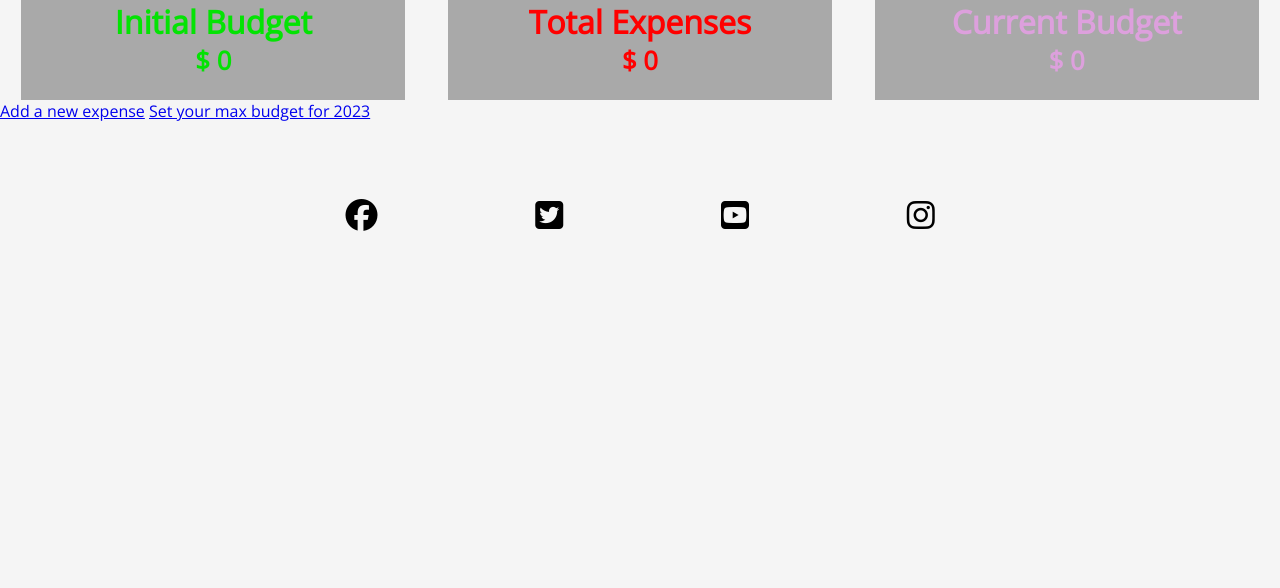
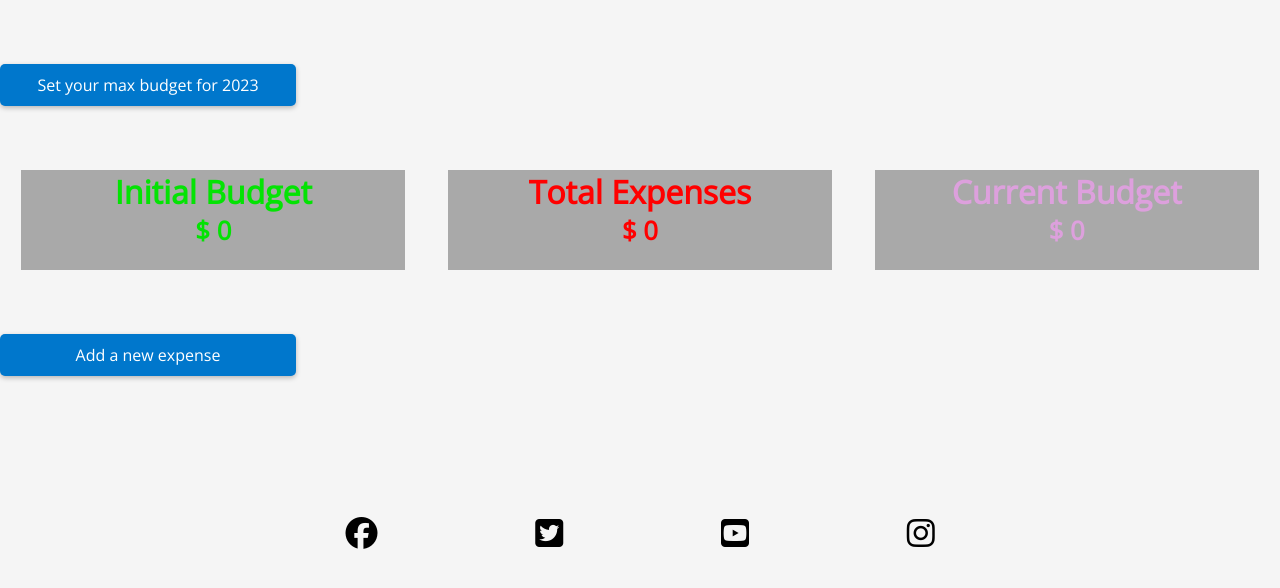
Before and after one commit to Code-Institute-Submissions/SpendWise, a Django app: page /expenses/ in a window 1280 px wide. Shown: the part 104-692 px from the top of the page. Run offline with Django 3.2, Linux system fonts and the light colour scheme; the visitor is signed in with stand-in values (Sample User, id 1); data that the repository does not hold is empty; some libraries are stand-ins or nearby versions; some web fonts are replaced.

Commit message:
add message to display when user adds budget

```diff
--- a/expenses/views.py
+++ b/expenses/views.py
@@ -85,6 +85,7 @@ def add_budget(request):
         form = BudgetForm(request.POST)
         if form.is_valid():
             form.save()
+            messages.success(request, f'You have successfully added your new budget')
             return redirect('exp_page')
 
 
--- a/static/css/style.css
+++ b/static/css/style.css
@@ -73,8 +73,6 @@ body {
     flex-wrap: wrap;
 
 
-
-
 }
 
 .placeholder_expense {
@@ -127,6 +125,38 @@ body {
 #menu li {
     padding-left:15px;
     display:inline;
+
+}
+
+#btn_add{
+    margin-top: 5%;
+    display: inline-block;
+    padding: 10px 20px;
+    text-decoration: none;
+    text-align: center;
+    width:20%;
+    background-color: #0077cc;
+
+    color: #fff;
+    border-radius: 5px;
+    box-shadow: 0px 2px 5px rgba(0,0,0,0.25);
+    transition: all 0.3s ease-in-out;
+    margin-bottom: 5%;
+}
+#btn_budget {
+    margin-top: 5%;
+    display: inline-block;
+    padding: 10px 20px;
+    text-decoration: none;
+    text-align: center;
+    width:20%;
+    background-color: #0077cc;
+
+    color: #fff;
+    border-radius: 5px;
+    box-shadow: 0px 2px 5px rgba(0,0,0,0.25);
+    transition: all 0.3s ease-in-out;
+    margin-bottom: 5%;
 
 }
 #menu a {
--- a/templates/expenses_page.html
+++ b/templates/expenses_page.html
@@ -42,6 +42,7 @@
     {% endif %}
     {% if not user.is_authenticated %}
 
+
     <div id = "placeholder_money_container">
         <div class="typewiter" id= "placeholder_budget">
             <h1 >Initial Budget</h1>
@@ -64,7 +65,14 @@
     {% endif %}
 
 
+
     {% if user.is_authenticated %}
+    <div id = "btn_budget_container">
+        <a id ="btn_budget" href="/budget/">Set your max budget for 2023</a>
+
+
+    </div>
+
 
     <div id = "money_container">
         <div class="typewiter"  id= "budget">
@@ -89,8 +97,7 @@
     </div>
     {% endif %}
 
-    <a href="/add/">Add a new expense</a>
-    <a href="/budget/">Set your max budget for 2023</a>
+
 
 
     {% if not user.is_authenticated %}
@@ -110,6 +117,11 @@
        </div>
     {% endif %}
     {% if user.is_authenticated %}
+    <div id = "btn_add_container">
+        <a id = "btn_add" href="/add/">Add a new expense</a>
+
+    </div>
+
 
     <div   class = "container">
 
```
